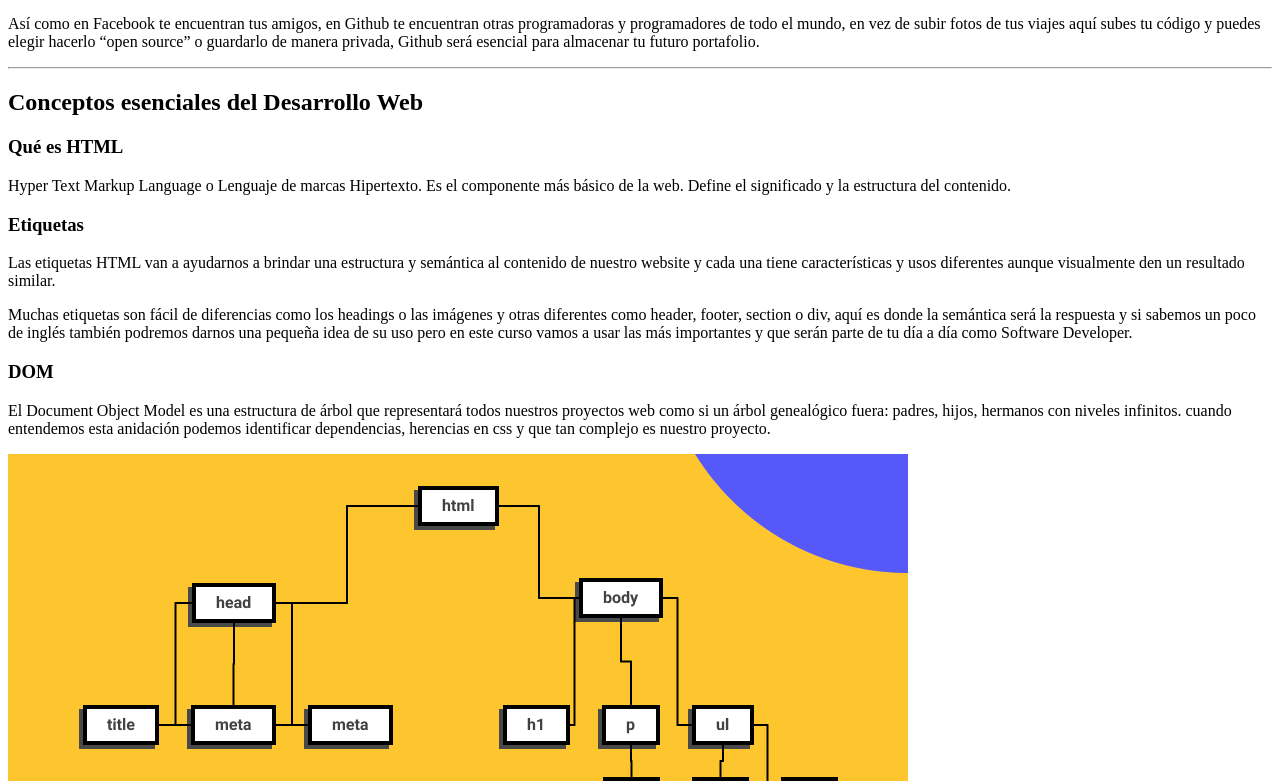
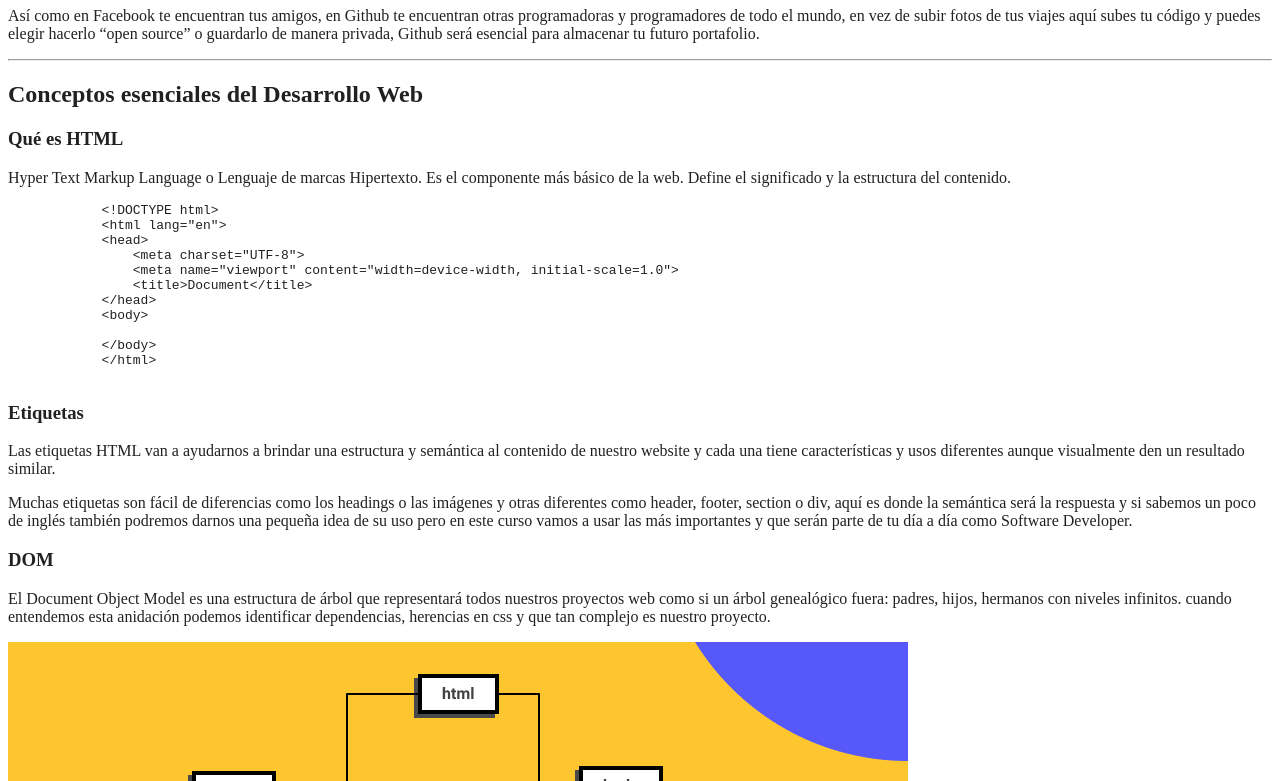
Before and after one commit to Urielxgodx/curso-esencial-html-css, a plain HTML site: page index.html in a window 1280 px wide. Shown: the part 1141-1922 px from the top of the page. Drawn offline with Linux system fonts and the light colour scheme.

Commit message:
Valores y unidades

```diff
--- /dev/null
+++ b/css/style.css
@@ -0,0 +1,4 @@
+*
+{
+    color: #212121;
+}
--- a/index.html
+++ b/index.html
@@ -3,13 +3,16 @@
 <head>
     <meta charset="UTF-8">
     <meta name="viewport" content="width=device-width, initial-scale=1.0">
+    <link rel="stylesheet" href="css/style.css">
     <title>Blog de Uriel</title>
 </head>
 <body>
     <header>
-        <p>Setup</p>
         <nav>
-
+            <details open>
+                <summary>
+                    Setup
+                </summary>
                 <ol>
                     <li>
                         <a href="#google-chrome">
@@ -32,9 +35,11 @@
                         </a>
                     </li>
                 </ol>
-            <p>
+            </details>
+            <details open>
+                <summary>
                     Conceptos esenciales del Desarrollo Web
-            </p>
+                </summary>
                 <ol>
                     <li>
                         <a href="#html">Que es HTML
@@ -56,6 +61,7 @@
                         <a href="#css">Que es CSS</a>
                     </li>
                 </ol>
+            </details>
         </nav>
     </header>
     <h1>Curso esencial de HTML y CSS</h1>
@@ -86,7 +92,21 @@
     <h3 id="html">Qué es HTML</h3>
     <p>
         Hyper Text Markup Language o Lenguaje de marcas Hipertexto. Es el componente más básico de la web. Define el significado y la estructura del contenido.
+        <pre>
+            &lt;!DOCTYPE html&gt;
+            &lt;html lang=&quot;en&quot;&gt;
+            &lt;head&gt;
+                &lt;meta charset=&quot;UTF-8&quot;&gt;
+                &lt;meta name=&quot;viewport&quot; content=&quot;width=device-width, initial-scale=1.0&quot;&gt;
+                &lt;title&gt;Document&lt;/title&gt;
+            &lt;/head&gt;
+            &lt;body&gt;
+
+            &lt;/body&gt;
+            &lt;/html&gt;
+        </pre>
     </p>
+
     <h3 id="etiquetas">Etiquetas</h3>
     <p>
         Las etiquetas HTML van a ayudarnos a brindar una estructura y semántica al contenido de nuestro website y cada una tiene características y usos diferentes aunque visualmente den un resultado similar.
```
Lines whose indentation alone changed are shown as unchanged.
